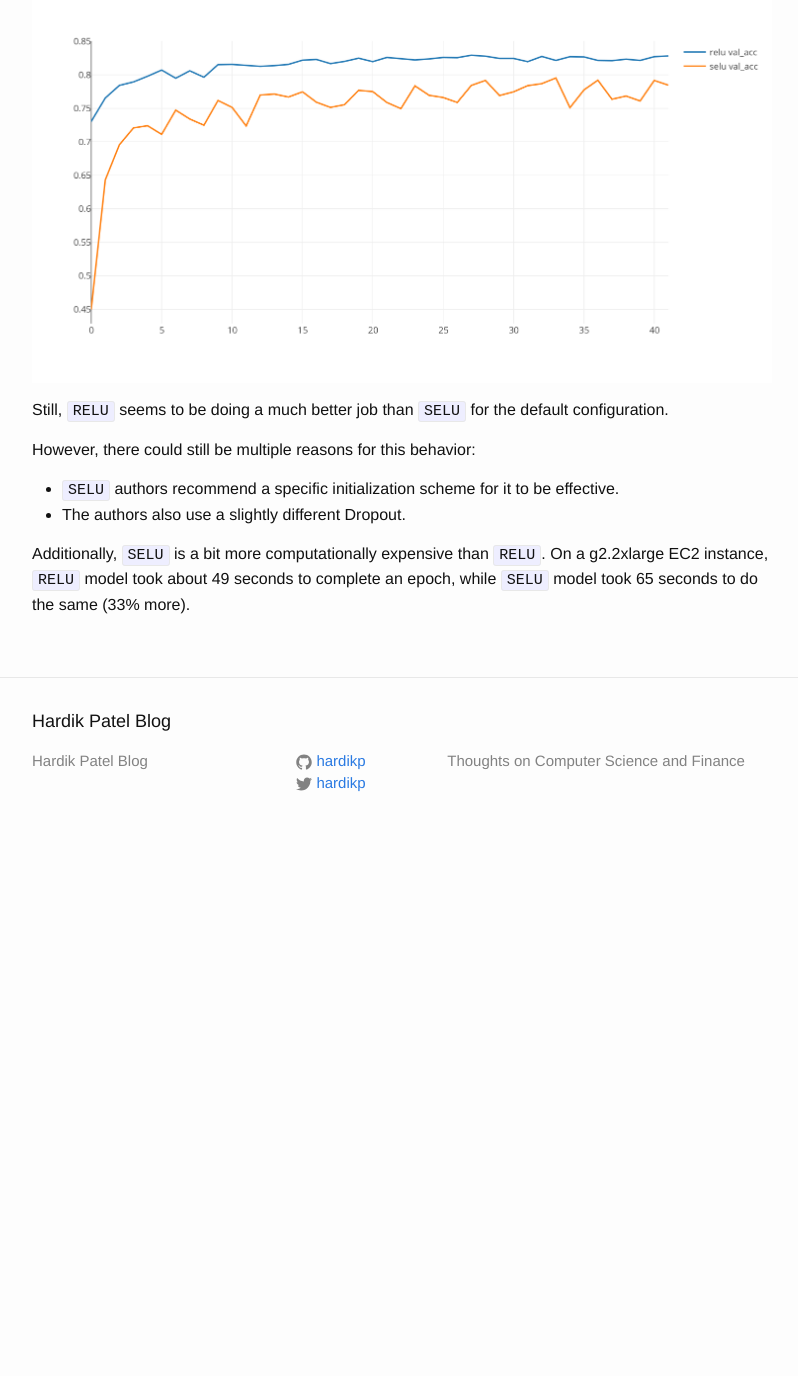
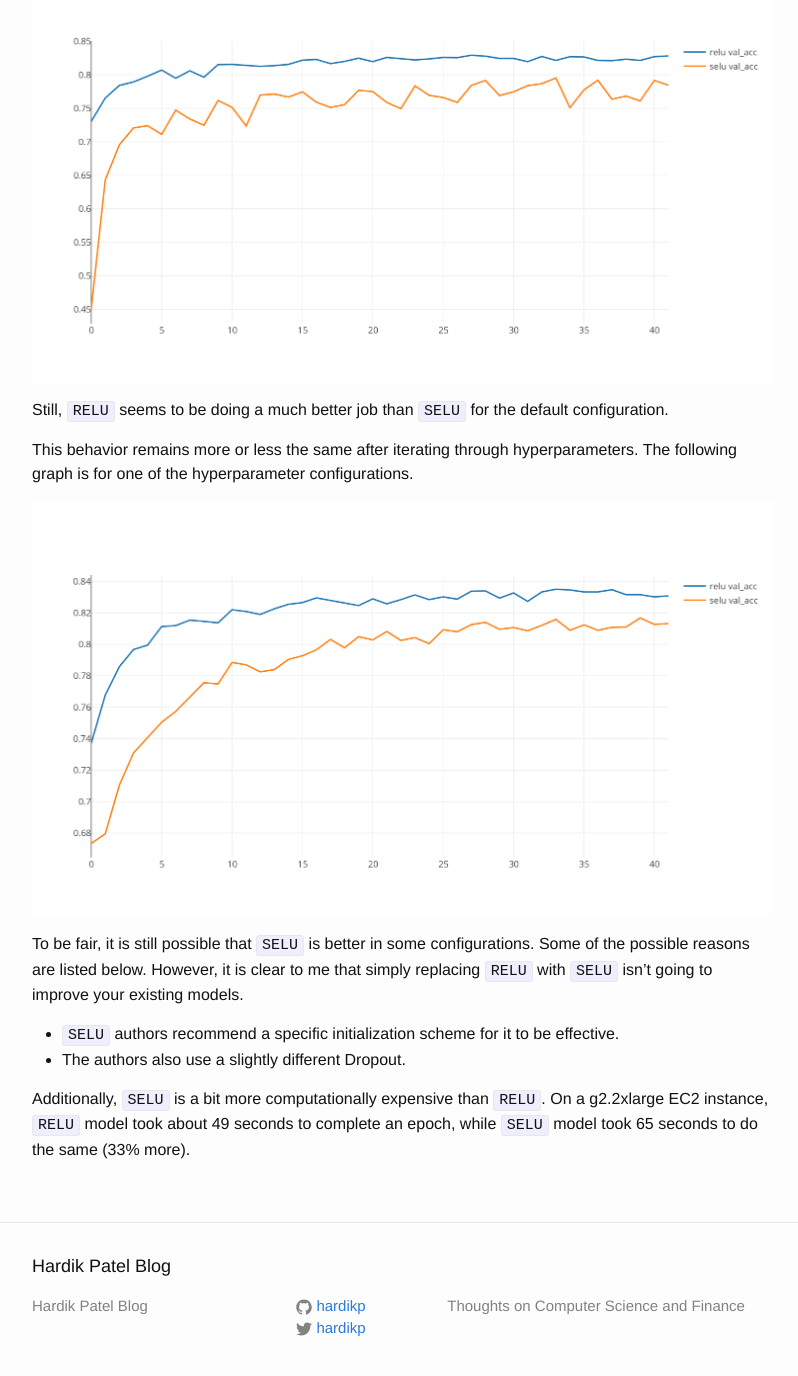
Before and after one commit to hardikp/hardikp.github.io, a Jekyll site: the page built from _posts/2017-07-24-SELU-vs-RELU.md, in a window 1280 px wide and 1400 px high, scrolled down 1898 px. Shown: the top 1376 px of the window, without its empty margins (238-1036 px from the left). Built offline with Jekyll 4.4.1, drawn with Linux system fonts in a browser that asks for light colours; comment, search, counter and statistics services are not loaded; before the commit the page ends 2753 px from its top, so only the background shows below that; some of the changed text lies outside the part shown.

Commit message:
A minor update in the selu vs relu post

```diff
--- a/_posts/2017-07-24-SELU-vs-RELU.md
+++ b/_posts/2017-07-24-SELU-vs-RELU.md
@@ -49,13 +49,17 @@ Code for this excercise is available in [this repo](https://github.com/hardikp/s
 
 <img src="/assets/selu_vs_relu_with_batchnorm.png">
 
-`RELU` is clearly converging much faster than `SELU`. My first was to remove the `BatchNormalization` and do the same comparison. The following graph shows the comparison after removing the BatchNorm components.
+`RELU` is clearly converging much faster than `SELU`. My first was to remove the `BatchNormalization` and do the same comparison. The following graph shows the comparison after **removing the BatchNorm components**.
 
 <img src="/assets/selu_vs_relu_without_batchnorm.png">
 
 Still, `RELU` seems to be doing a much better job than `SELU` for the default configuration.
 
-However, there could still be multiple reasons for this behavior:
+This behavior remains more or less the same after iterating through hyperparameters. The following graph is for one of the hyperparameter configurations.
+
+<img src="/assets/selu_vs_relu_using_adam.png">
+
+To be fair, it is still possible that `SELU` is better in some configurations. Some of the possible reasons are listed below. However, it is clear to me that simply replacing `RELU` with `SELU` isn't going to improve your existing models.
 - `SELU` authors recommend a specific initialization scheme for it to be effective.
 - The authors also use a slightly different Dropout.
 
```
Also changed, not shown: assets/selu_vs_relu_using_adam.png (added).
